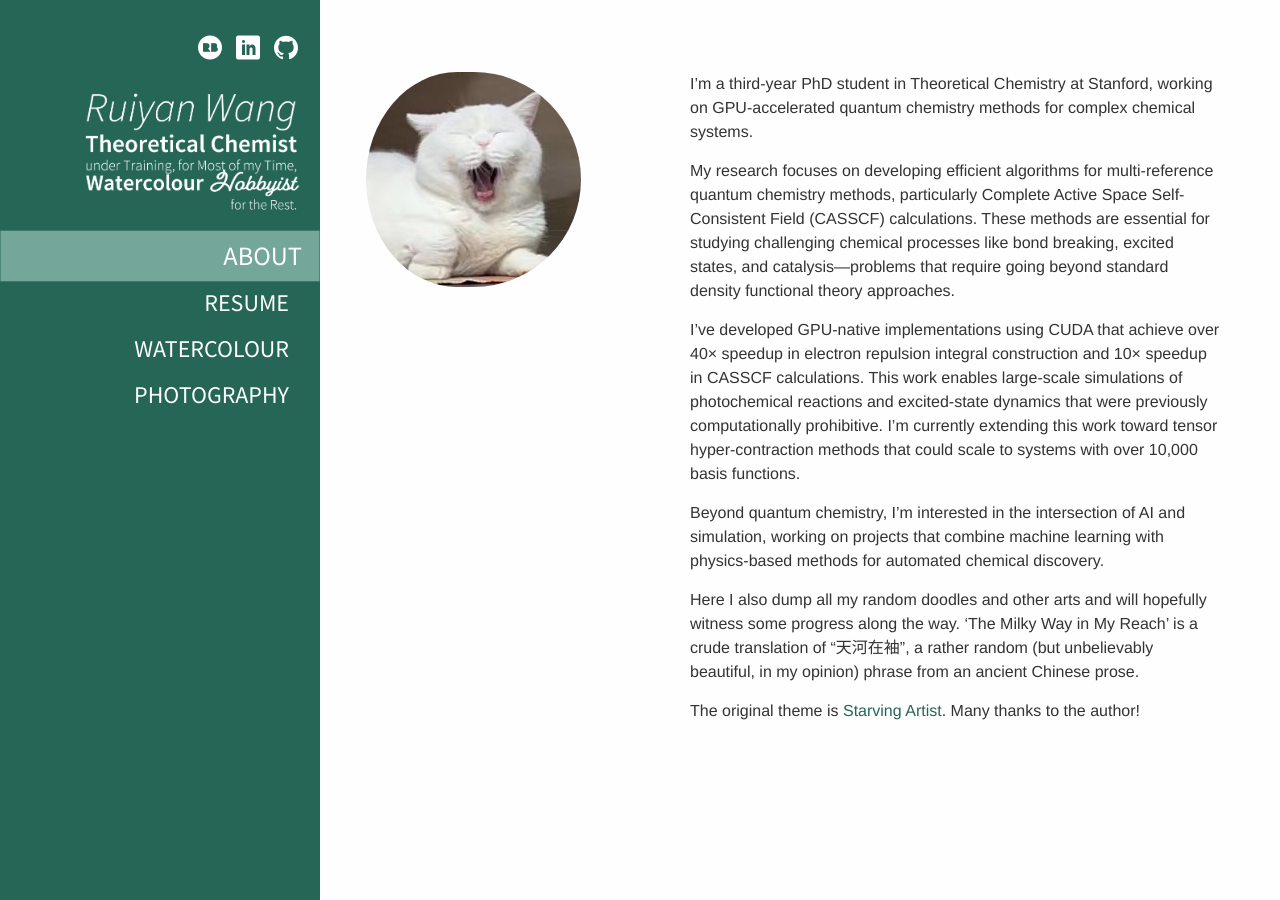
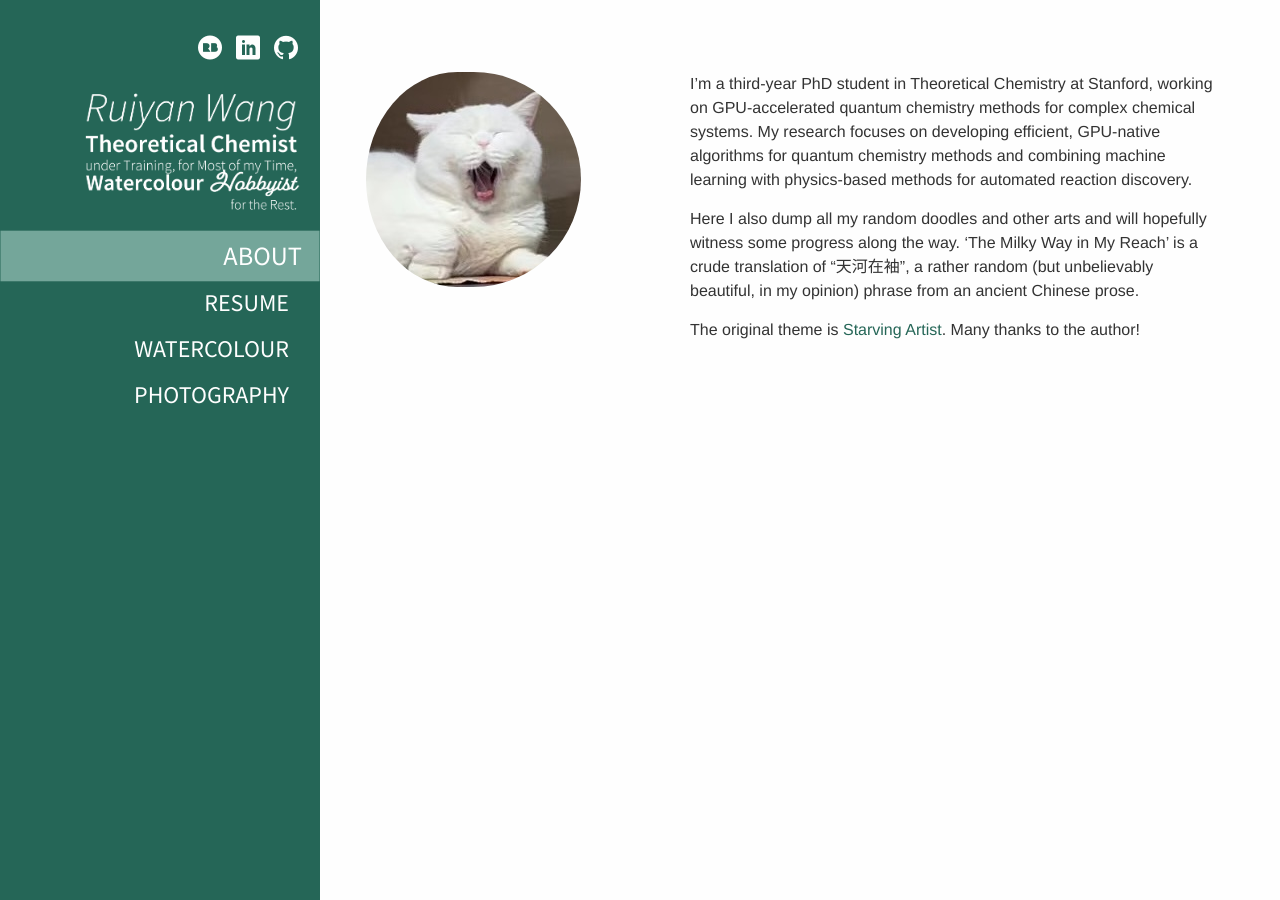
Before and after one commit to rywang42/rywang42.github.io, a Jekyll site: the page built from _pages/about.md, in a window 1280 px wide. Built offline with Jekyll 4.4.1, drawn with Linux system fonts in a browser that asks for light colours; some web fonts are replaced.

Commit message:
Small edits to about and resume pages

```diff
--- a/_pages/about.md
+++ b/_pages/about.md
@@ -5,13 +5,7 @@ logo: "images/author.jpg"
 permalink: "/about/"
 ---
 
-I'm a third-year PhD student in Theoretical Chemistry at Stanford, working on GPU-accelerated quantum chemistry methods for complex chemical systems.
-
-My research focuses on developing efficient algorithms for multi-reference quantum chemistry methods, particularly Complete Active Space Self-Consistent Field (CASSCF) calculations. These methods are essential for studying challenging chemical processes like bond breaking, excited states, and catalysis—problems that require going beyond standard density functional theory approaches.
-
-I've developed GPU-native implementations using CUDA that achieve over 40× speedup in electron repulsion integral construction and 10× speedup in CASSCF calculations. This work enables large-scale simulations of photochemical reactions and excited-state dynamics that were previously computationally prohibitive. I'm currently extending this work toward tensor hyper-contraction methods that could scale to systems with over 10,000 basis functions.
-
-Beyond quantum chemistry, I'm interested in the intersection of AI and simulation, working on projects that combine machine learning with physics-based methods for automated chemical discovery.
+I'm a third-year PhD student in Theoretical Chemistry at Stanford, working on GPU-accelerated quantum chemistry methods for complex chemical systems. My research focuses on developing efficient, GPU-native algorithms for quantum chemistry methods and combining machine learning with physics-based methods for automated reaction discovery.
 
 Here I also dump all my random doodles and other arts and will hopefully witness some progress along the way. 'The Milky Way in My Reach' is a crude translation of "天河在袖", a rather random (but unbelievably beautiful, in my opinion) phrase from an ancient Chinese prose.
 
```
Also changed, not shown: _pages/resume.md (+5 -0 lines).
